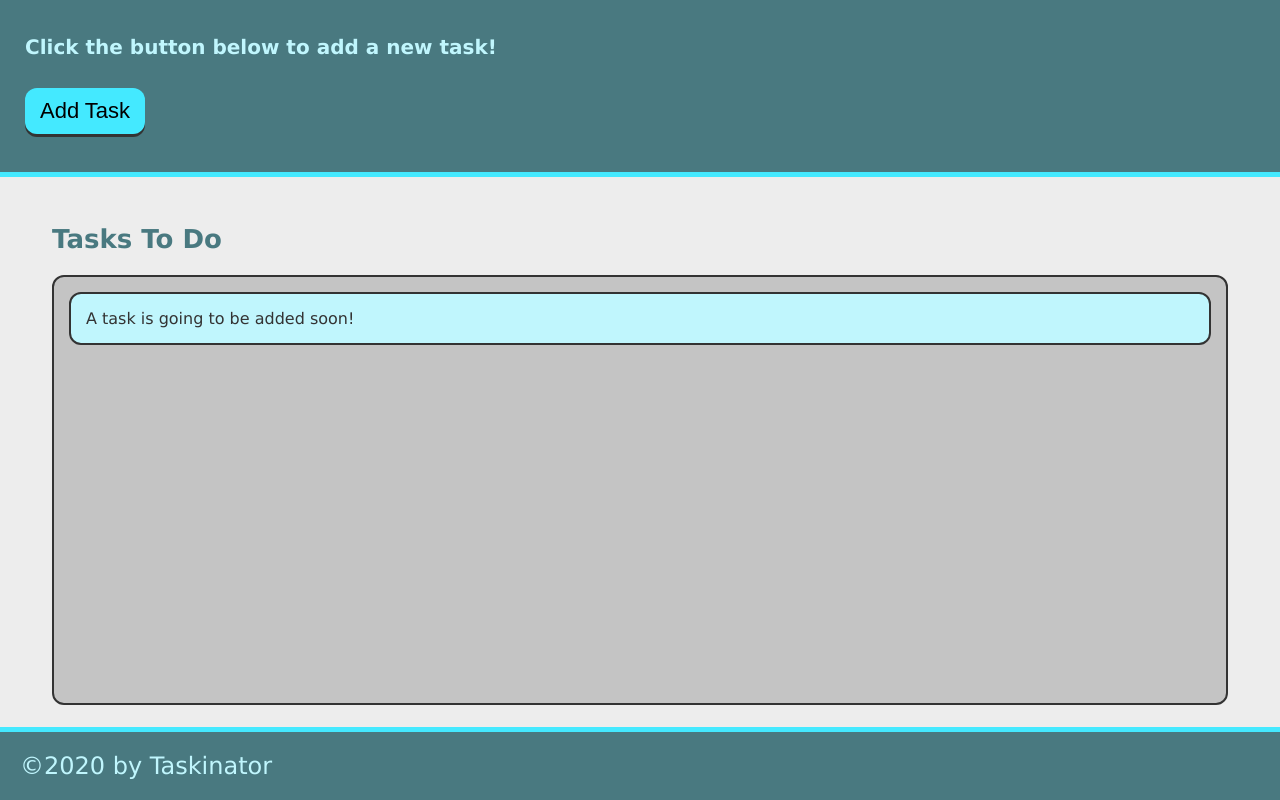
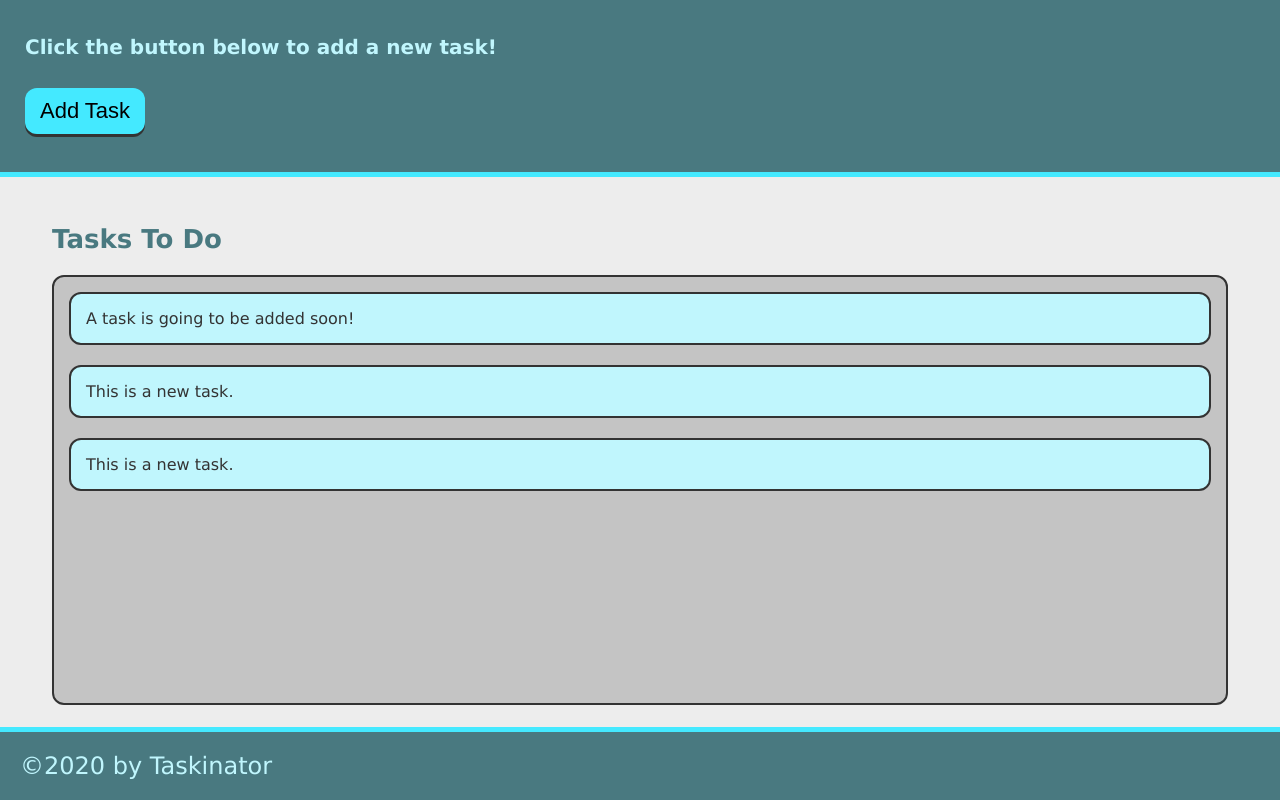
Before and after one commit to Tyl3r-s/Taskinator, a plain HTML site: page index.html in a window 1280 px wide. Both pictures are taken after a click on the button "Add Task". Drawn offline with Linux system fonts and the light colour scheme.

Commit message:
add ability to add task

```diff
--- a/assets/js/script.js
+++ b/assets/js/script.js
@@ -1 +1,11 @@
-console.dir(window.document);
+var buttonEl = document.querySelector("#save-task");
+var tasksToDoEl = document.querySelector("#tasks-to-do");
+
+var createTaskHandler = function() {
+    var listItemEl = document.createElement("li");
+    listItemEl.className = "task-item";
+    listItemEl.textContent = "This is a new task.";
+    tasksToDoEl.appendChild(listItemEl);
+};
+
+buttonEl.addEventListener("click", createTaskHandler);
--- a/index.html
+++ b/index.html
@@ -20,7 +20,7 @@
     <main class="page-content">
         <section class="task-list-wrapper">
             <h2 class="list-title">Tasks To Do</h2>
-            <ul class="task-list">
+            <ul class="task-list" id="tasks-to-do">
                 <li class="task-item">A task is going to be added soon!</li>
             </ul>
         </section>
```
